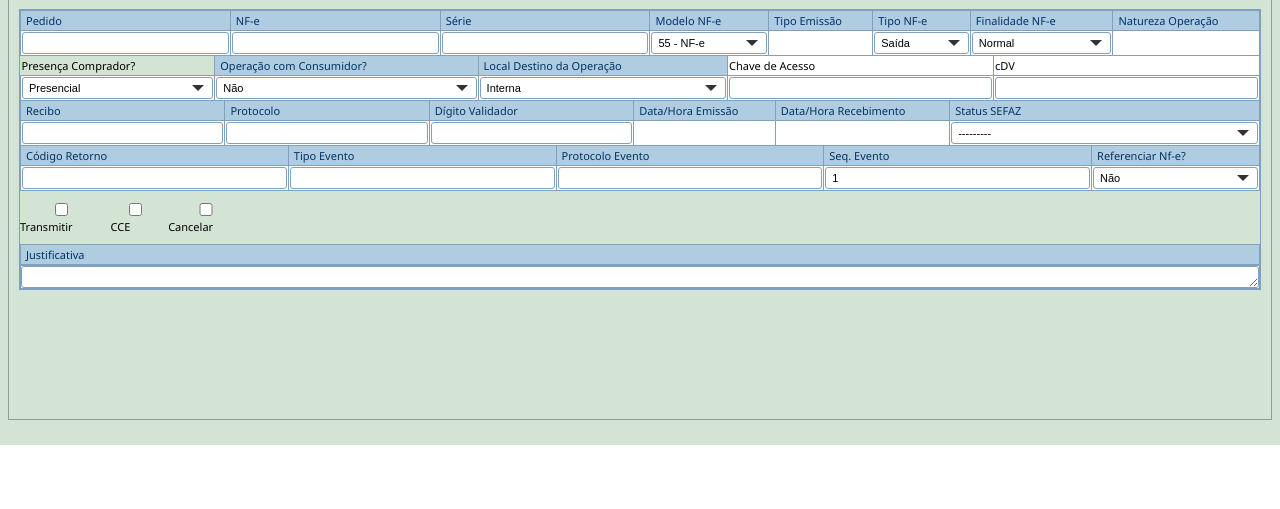
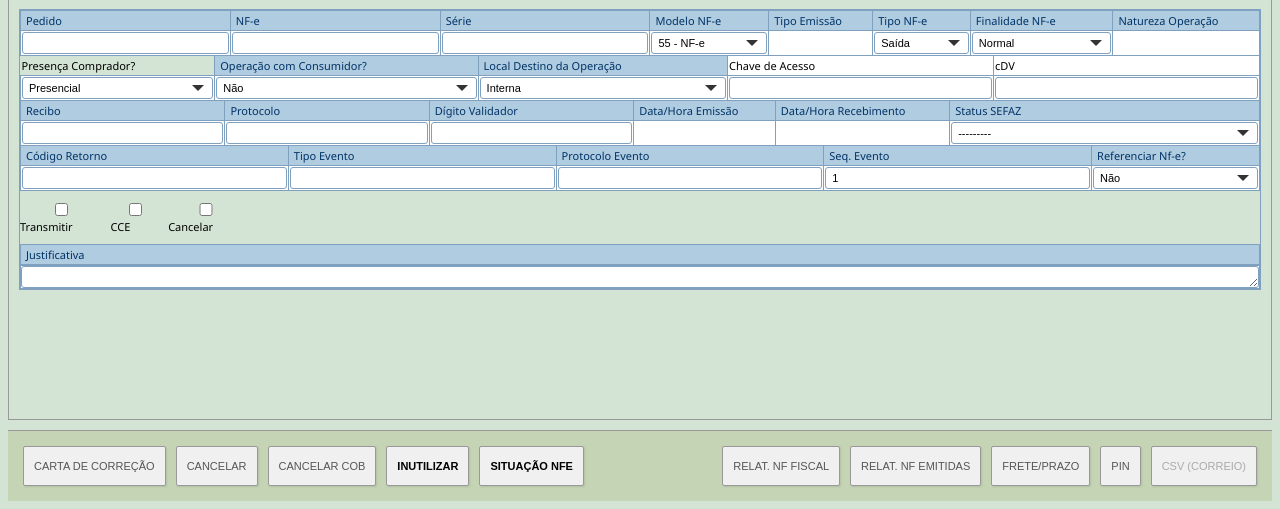
Before and after one commit to Gustavo-Silva43/Sistema-NF-e-, a Django app: page /nfe/ in a window 1280 px wide. Shown: the part 355-864 px from the top of the page. Before the commit the page ends 800 px from the top, so only its background shows below. Run offline with Django 5.2, Linux system fonts and the light colour scheme.

Commit message:
Update form_nfe.html

```diff
--- a/NFe/templates/form_nfe.html
+++ b/NFe/templates/form_nfe.html
@@ -99,14 +99,14 @@
     <li class="tab-link" data-tab="Pagamento">Pagamento</li>
     <li class="tab-link" data-tab="Cobranca">Cobrança</li>
     <li class="tab-link" data-tab="Transportadora_Volumes">Transportadoras e Volumes</li>
-    <li class="tab-link" data-tab="InformacoesAdicionais">Informações Complementares</li>
+    <li class="tab-link" data-tab="InfoCompl">Informações Complementares</li>
     <li class="tab-link" data-tab="ArquivosNFe">Arquivos da NFe</li>
     <li class="tab-link" data-tab="Info_nfe">Info NFe</li>
 </ul>
 
 <hr class="header-divider">
 
-<form method="post">
+<form method="post" enctype="multipart/form-data">
     {% csrf_token %}
 
     <div id="NFe" class="tab-content active">
@@ -921,44 +921,109 @@
     </div>
 </div>
 
-<div id="InformacoesAdicionais" class="tab-content">
-    <div class="form-group-box">
-        <div class="informacoes-adicionais-layout">
-            <div class="informacoes-adicionais-left">
-                <table class="form-table">
+<div id="InfoCompl" class="tab-content">
+    <table class="info-compl-table">
         <tr>
-                        <td class="label-cell">Informações complementares da NF (Máximo 250 caracteres)</td>
-                        <td class="input-cell">{{ info_compl_nfe}}
-                    </tr>
-                    <tr>
-                        <td class="label-cell">Informações adicionais ao Fisco (Máximo 250 caracteres)</td>
-                        <td class="input-cell">{{ nfe_form.informacoes_fisico }}</td>
+            <td>
+                <span class="info-compl-label">
+                    Informações complementares da NF (máximo 250 caracteres)
+                </span>
+                <textarea maxlength="250" class="info-compl-input" name="informacoes_complementares">{{ nfe_form.informacoes_complementares.value|default_if_none:"" }}</textarea>
+            </td>
         </tr>
     </table>
+    <table class="info-compl-table">
+        <tr>
+            <td>
+                <span class="info-compl-label">
+                    Informações adicionais ao Fisco (máximo 250 caracteres)
+                </span>
+                <textarea maxlength="250" class="info-compl-input" name="informacoes_fisico">{{ nfe_form.informacoes_fisico.value|default_if_none:"" }}</textarea>
+            </td>
+        </tr>
+    </table>
+</div>
+
+<div id="ArquivosNFe" class="tab-content">
+    <div class="arquivos-layout">
+        <div class="arquivos-left">
+            <div class="form-group-box">
+                <div class="label-cell">Arquivos da NFe</div>
+                <div class="input-cell">
+                    <div class="arquivos-upload">
+                        <input type="file" name="arquivos_nfe_files" multiple />
+                        <div class="arquivos-actions">
+                            <button type="submit" name="action" value="salvar_arquivos" class="btn-action">
+                                Salvar arquivos
+                            </button>
+                        </div>
+                    </div>
+
+                    {% if arquivos_list %}
+                        <div class="arquivos-list">
+                            {% for f in arquivos_list %}
+                                <div class="arquivo-item">
+                                    <a class="arquivo-link" href="{{ media_url_nfe }}{{ f|urlencode }}" target="_blank">{{ f }}</a>
+                                </div>
+                            {% endfor %}
+                        </div>
+                    {% else %}
+                        <div class="arquivos-empty">Nenhum arquivo enviado ainda.</div>
+                    {% endif %}
                 </div>
             </div>
         </div>
 
-
-
+        <div class="arquivos-right">
+            <div class="arquivos-right-top">
+                {% if nfe %}
+                    <a class="btn-action" href="{% url 'abrir_pasta_arquivos' nfe.id %}">
+                        Abrir Pasta
+                    </a>
+                {% else %}
+                    <button class="btn-action disabled" type="button">Abrir Pasta</button>
+                {% endif %}
+            </div>
+            <div class="arquivos-preview"></div>
+        </div>
+    </div>
+</div>
 
 <div id="Info_nfe" class="tab-content">
     <div class="form-group-box">
-            <div class="label-cell">Informações complementares da NF</div>
-            <div class="input-cell">{{ nfe_form.informacoes_complementares }}</div>
+        <div class="label-cell">Informações sobre a NFe</div>
+        <div class="input-cell">{{ info_form.informacoes_nfe }}</div>
     </div>
     <div class="form-group-box">
-            <div class="label-cell">Informações adicionais ao Fisco</div>
-            <div class="input-cell">{{ nfe_form.informacoes_fisico }}</div>
+        <div class="label-cell">Retorno</div>
+        <div class="input-cell">{{ info_form.retorno }}</div>
+        <button type="button" class="btn-action">Info</button>
     </div>
 </div>
 
     <div class="actions-bar">
-        <button type="button" class="btn-action">CARTA DE CORREÇÃO</button>
-        <button type="button" class="btn-action">CANCELAR</button>
+        <button
+            type="submit"
+            name="action"
+            value="carta_correcao"
+            class="btn-action"
+            onclick="return confirm('Deseja corrigir a NF-e?');"
+        >
+            CARTA DE CORREÇÃO
+        </button>
+        <button
+            type="submit"
+            name="action"
+            value="cancelar_nfe"
+            class="btn-action"
+            onclick="return confirm('Tem certeza que deseja cancelar esta NF-e? Esta ação não pode ser desfeita.');"
+        >
+            CANCELAR
+        </button>
         <button type="button" class="btn-action">CANCELAR COB</button>
         <button type="button" class="btn-action"><strong>INUTILIZAR</strong></button>
 
+        <button type="button" class="btn-action"><strong>Situação NFe</strong></button>
         <div class="spacer"></div> <button type="button" class="btn-action">Relat. NF Fiscal</button>
         <button type="button" class="btn-action">Relat. NF Emitidas</button>
         <button type="button" class="btn-action">Frete/Prazo</button>
```
Lines whose indentation alone changed are shown as unchanged.
